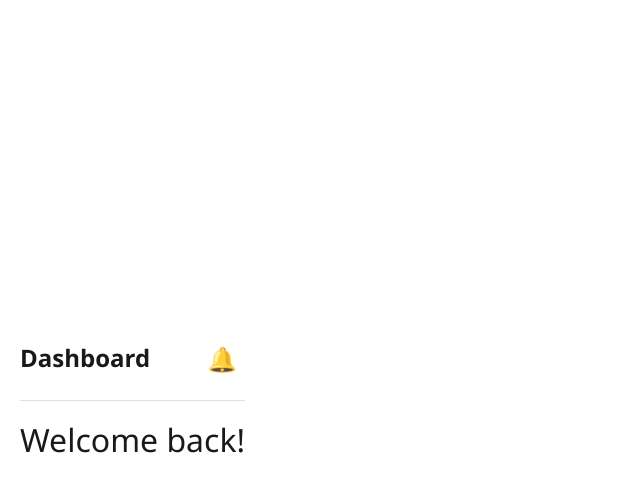
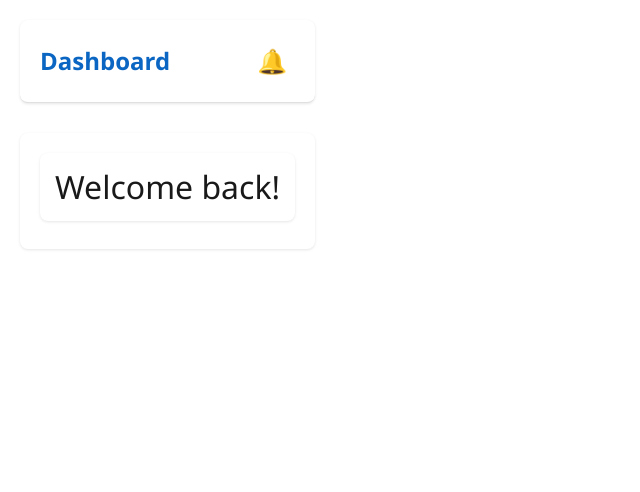
Before and after one commit to IT22280824/skill-Sharing-Platform---frontend, a React (Vite) app: page /dash in a window 1280 px wide. Shown: the top 492 px of the page, without its empty margins (0-640 px from the left). Built offline with nearby package versions, Linux system fonts and the light colour scheme.

Commit message:
dash board minor config

```diff
--- a/src/components/Dash/DashStyles.css
+++ b/src/components/Dash/DashStyles.css
@@ -1,24 +1,30 @@
+/* DashStyles.css */
 .dashboard-container {
     font-family: 'Segoe UI', Roboto, 'Helvetica Neue', sans-serif;
     max-width: 1200px;
     margin: 0 auto;
     padding: 20px;
     color: #000000e6;
+    min-height: 100vh; /* Ensure it takes full viewport height */
   }
 
   .dashboard-header {
     display: flex;
     justify-content: space-between;
     align-items: center;
-    padding-bottom: 15px;
+    padding: 15px 20px;
     border-bottom: 1px solid #e0e0e0;
-    margin-bottom: 20px;
+    margin-bottom: 30px;
+    background-color: white;
+    box-shadow: 0 1px 3px rgba(0,0,0,0.1);
+    border-radius: 8px;
   }
 
   .dashboard-header h1 {
     font-size: 24px;
     font-weight: 600;
     margin: 0;
+    color: #0a66c2; /* LinkedIn blue */
   }
 
   .notification-icon-container {
@@ -27,11 +33,13 @@
     font-size: 24px;
     padding: 8px;
     border-radius: 50%;
-    transition: background-color 0.3s;
+    transition: all 0.3s ease;
+    color: #666;
   }
 
   .notification-icon-container:hover {
     background-color: #f3f3f3;
+    color: #0a66c2;
   }
 
   .notification-dropdown {
@@ -50,5 +58,19 @@
   h2 {
     font-size: 20px;
     font-weight: 500;
-    margin: 20px 0 10px;
+    margin: 20px 0;
+    padding: 15px;
+    background-color: white;
+    border-radius: 8px;
+    box-shadow: 0 1px 3px rgba(0,0,0,0.1);
   }
+
+  /* Add this if you want a centered content area */
+  .dashboard-content {
+    max-width: 800px;
+    margin: 0 auto;
+    padding: 20px;
+    background-color: white;
+    border-radius: 8px;
+    box-shadow: 0 1px 3px rgba(0,0,0,0.1);
+  }
--- a/src/components/Dash/Dashboard.jsx
+++ b/src/components/Dash/Dashboard.jsx
@@ -5,7 +5,6 @@ import './DashStyles.css';
 const Dashboard = () => {
 
         const recipientId = '680c7590c7019a6db99046dd';
-
         const [showNotifications, setShowNotifications] = useState(false);
 
         const toggleNotifications = () => {
@@ -26,10 +25,13 @@ const Dashboard = () => {
               </div>
             </div>
 
+            <div className="dashboard-content">
               <h2>Welcome back!</h2>
-
+              {/* Add your dashboard content here */}
+            </div>
           </div>
         )
+
 }
 
 export default Dashboard
```
Lines whose indentation alone changed are shown as unchanged.
